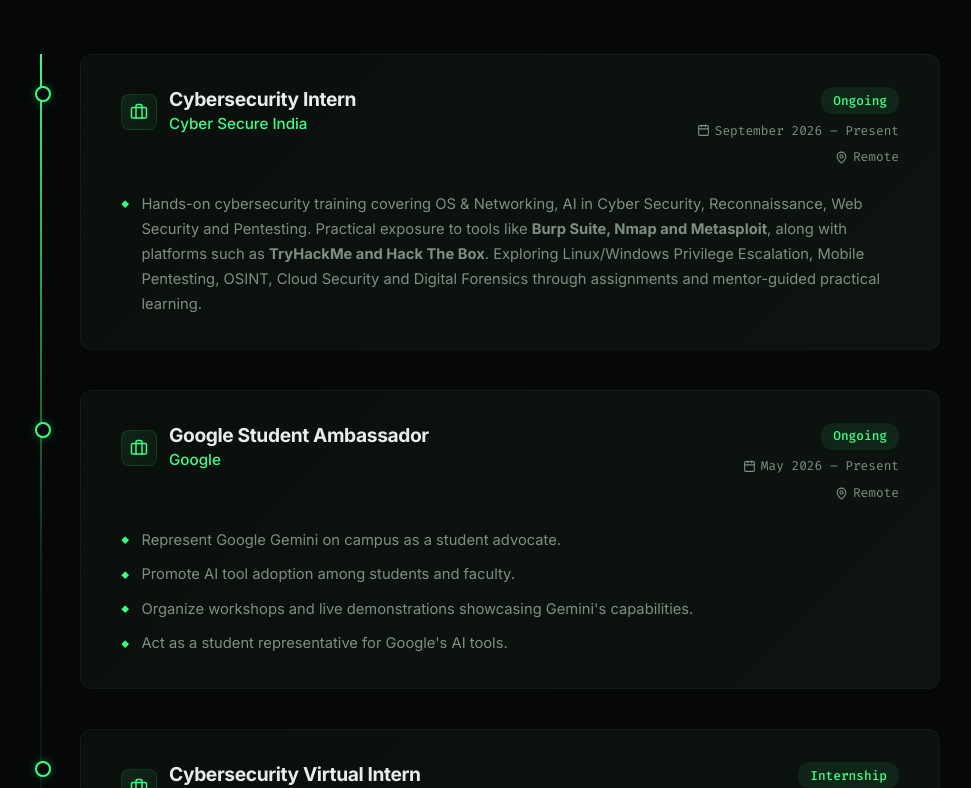
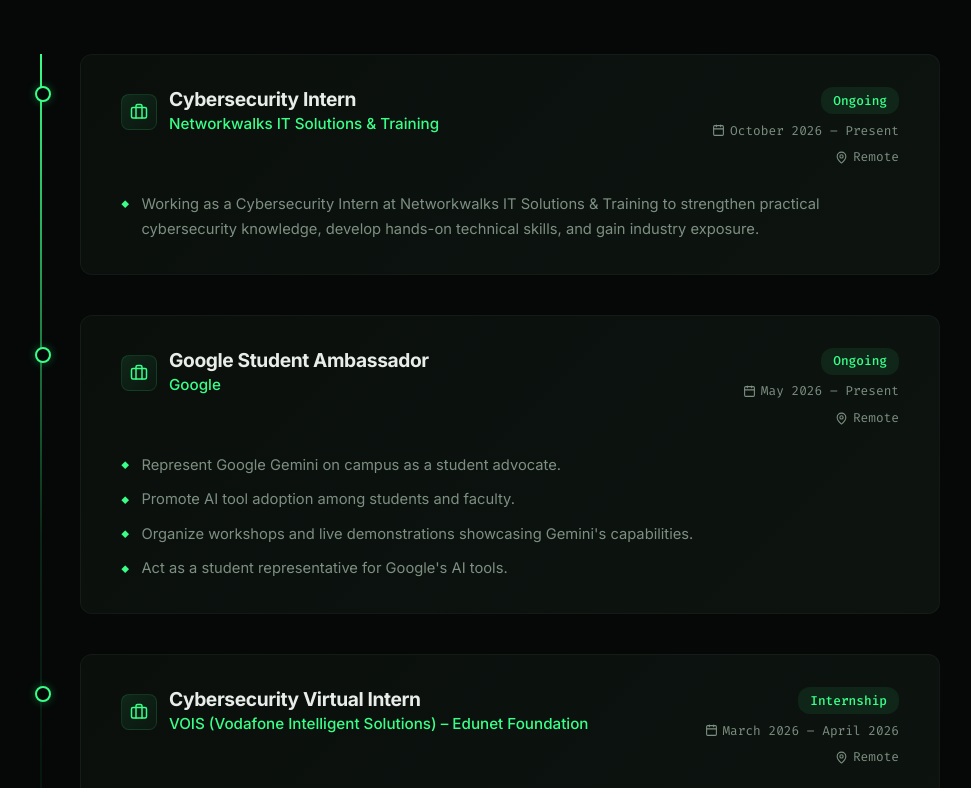
Before and after one commit to suryanshsec07/suryanshgupta.com, a React (Vite) app: page / in a window 1280 px wide. Shown: the part 1752-2540 px from the top of the page, without its empty margins (150-1121 px from the left). Built offline with nearby package versions, Linux system fonts and the light colour scheme.

Commit message:
Replace Cyber Secure India internship with Networkwalks IT Solutions & Training

```diff
--- a/src/components/Sections/Experience.tsx
+++ b/src/components/Sections/Experience.tsx
@@ -5,12 +5,12 @@
   const experiences = [
     {
       title: 'Cybersecurity Intern',
-      company: 'Cyber Secure India',
+      company: 'Networkwalks IT Solutions & Training',
       location: 'Remote',
-      period: 'September 2026 – Present',
+      period: 'October 2026 – Present',
       type: 'Ongoing',
       responsibilities: [
-        <>Hands-on cybersecurity training covering OS & Networking, AI in Cyber Security, Reconnaissance, Web Security and Pentesting. Practical exposure to tools like <strong>Burp Suite, Nmap and Metasploit</strong>, along with platforms such as <strong>TryHackMe and Hack The Box</strong>. Exploring Linux/Windows Privilege Escalation, Mobile Pentesting, OSINT, Cloud Security and Digital Forensics through assignments and mentor-guided practical learning.</>
+        'Working as a Cybersecurity Intern at Networkwalks IT Solutions & Training to strengthen practical cybersecurity knowledge, develop hands-on technical skills, and gain industry exposure.'
       ]
     },
     {
```
